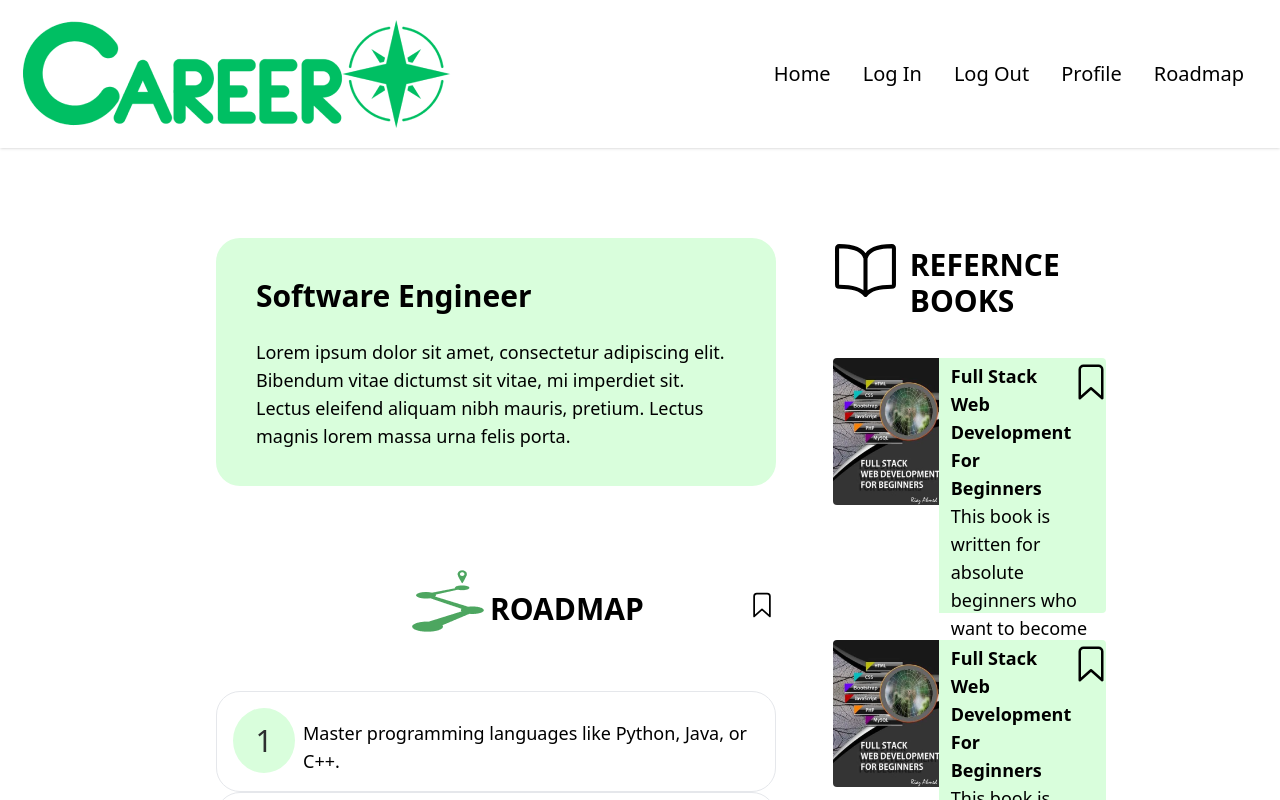
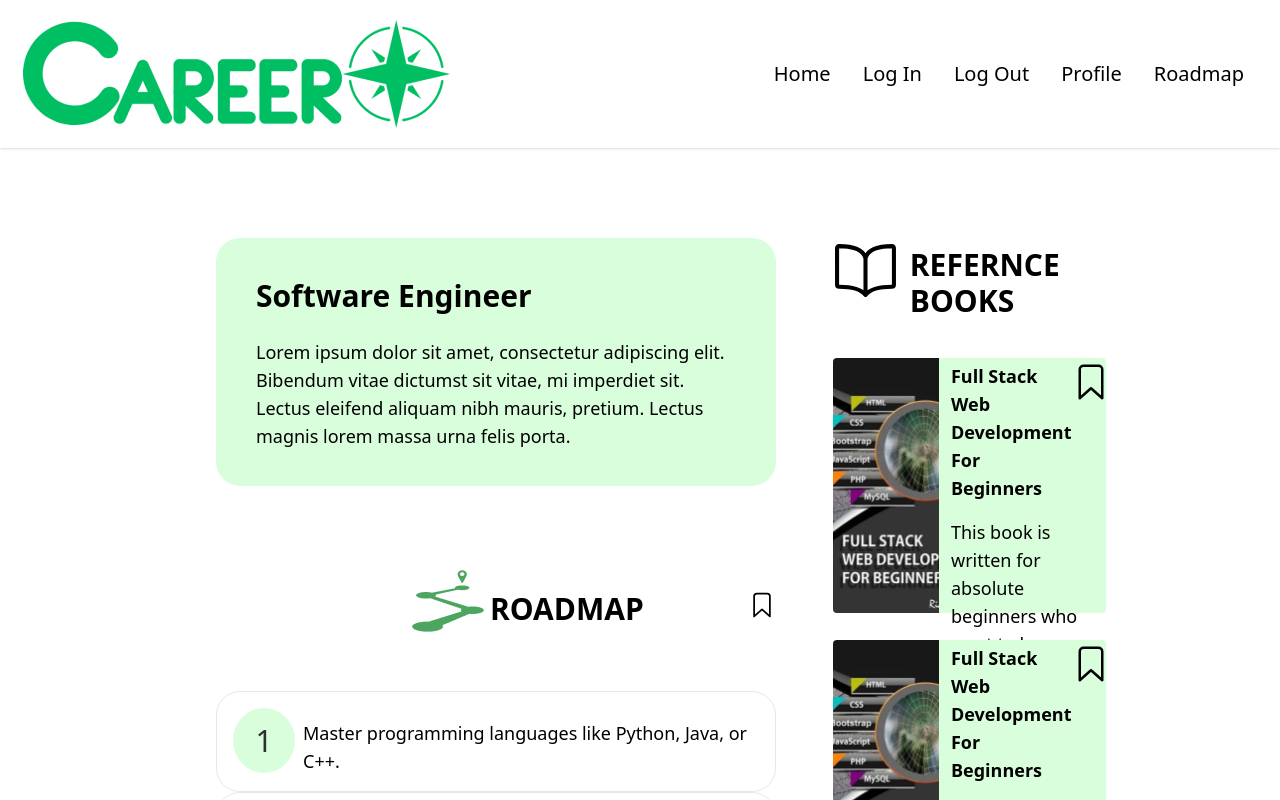
Before and after one commit to PekaVengers/CareerCompass, a React (Vite) app in the folder client/: page /roadmap-detail in a window 1280 px wide. Shown: the top 800 px of the page. Built offline with nearby package versions, Linux system fonts and the light colour scheme; no server answers; a web font is replaced by a local one.

Commit message:
Image bug fix

```diff
--- a/client/src/components/Card.jsx
+++ b/client/src/components/Card.jsx
@@ -9,15 +9,15 @@ export default function Card(props){
         <div className="container flex max-h-[255px] mb-[27px] rounded-3xl">
             {props.type === 'price' ? (
                 <div className="image">
-                <img className="rounded-l max-h-[255px] w-[100%]"  src={cardbook} alt="" />
+                <img className="rounded-l h-[100%] w-[100%] object-cover"  src={cardbook} alt="" />
                 </div>
             ) : props.type === 'yt' ? (
                     <div className="image">
-                        <img className = "rounded-l h-[115px] w-[100%]" src={ytimg} alt="" />
+                        <img className = "rounded-l h-[100%]" src={ytimg} alt="" />
                     </div>
             ) : null}
 
-            <div className="content text-lg px-3 py-1 flex-col gap-4 bg-[#D9FEDC] rounded-r w-[100%]">
+            <div className="content flex text-lg px-3 py-1 flex-col gap-4 bg-[#D9FEDC] rounded-r w-[100%]">
                 <div className="title font-bold flex justify-between">
                     {props.title}
                     <img className="w-[40px] h-[40px]" src={bookmark} alt="" />
```
